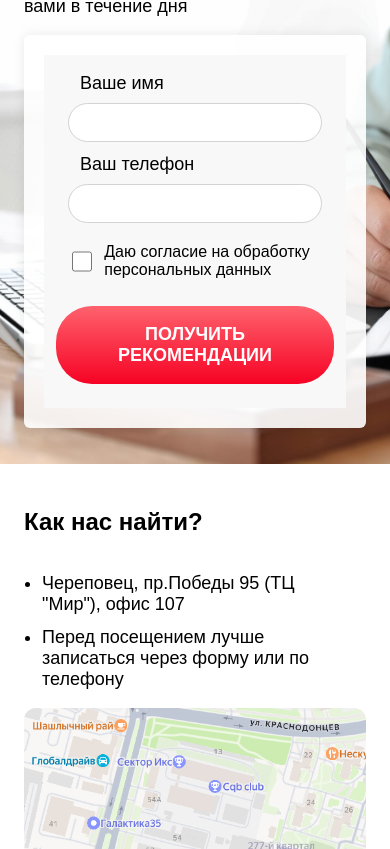
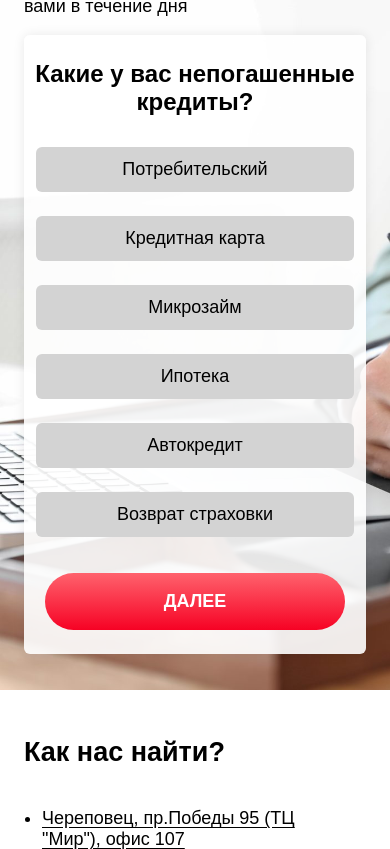
Before and after one commit to andissun1/chlist, a React (Vite) app in the folder client/: page / in a window 390 px wide. Shown: the part 1135-1984 px from the top of the page. Built offline with nearby package versions, Linux system fonts and the light colour scheme.

Commit message:
Добавлен опросник

```diff
--- a/client/src/components/ActionBlock/ActionBlock.module.css
+++ b/client/src/components/ActionBlock/ActionBlock.module.css
@@ -24,6 +24,8 @@
 }
 
 .formContainer {
+  position: relative;
+
   width: 100%;
   max-width: 800px;
   height: 400px;
--- a/client/src/components/ActionBlock/ActionBlock.tsx
+++ b/client/src/components/ActionBlock/ActionBlock.tsx
@@ -1,12 +1,20 @@
 import style from './ActionBlock.module.css';
-// import { Questionnaire } from '../Questionnaire/Questionnaire';
+import { Questionnaire } from '../Questionnaire/Questionnaire';
 import { EmailForm } from '../EmailForm/EmailForm';
-// import { useState } from 'react';
+import { useState } from 'react';
 
 export const ActionBlock = () => {
-  // const [userInfo, setUserInfo] = useState({ isReady: false });
+  const [activeSlide, setActiveSlide] = useState(0);
+  const [userInfo, setUserInfo] = useState({
+    typeOfCredits: '',
+    sumOfCredits: '',
+    overduePayment: '',
+    collectors: '',
+    сommunicationPreferences: '',
+  });
 
-  // const toggleForm = () => setUserInfo({ ...userInfo, isReady: !userInfo.isReady });
+  const [showForm, setShowForm] = useState(false);
+  const toggleForm = () => setShowForm(!showForm);
 
   return (
     <div className={style.customSection}>
@@ -20,8 +28,17 @@ export const ActionBlock = () => {
         </p>
 
         <div className={style.formContainer}>
-          {/* {userInfo.isReady ? <EmailForm /> : <Questionnaire toggleForm={toggleForm} />} */}
-          <EmailForm />
+          {showForm ? (
+            <EmailForm toggleForm={toggleForm} userInfo={userInfo} />
+          ) : (
+            <Questionnaire
+              toggleForm={toggleForm}
+              activeSlide={activeSlide}
+              setActiveSlide={setActiveSlide}
+              userInfo={userInfo}
+              setUserInfo={setUserInfo}
+            />
+          )}
         </div>
       </div>
     </div>
--- a/client/src/components/EmailForm/EmailForm.module.css
+++ b/client/src/components/EmailForm/EmailForm.module.css
@@ -29,6 +29,11 @@
   margin-right: 12px;
 }
 
+.toPrivacy {
+  text-decoration: underline;
+  text-underline-offset: 3px;
+}
+
 /* Стили кнопки */
 .nextButton {
   display: flex;
@@ -56,6 +61,35 @@
   background-image: linear-gradient(rgb(255, 98, 109, 0.8), rgb(246, 2, 36, 0.8));
 }
 
+.nextButton:disabled {
+  background-color: lightgray;
+  background-image: none;
+}
+
+.progressBar {
+  position: absolute;
+  top: 0;
+
+  height: 5px;
+  background-color: var(--green);
+  width: 100%;
+}
+
+.backButton {
+  position: absolute;
+  height: 50px;
+  width: 50px;
+  top: 30px;
+  left: 30px;
+  font-size: 25px;
+
+  border-radius: 50%;
+}
+
+.backButton:hover {
+  transform: scale(1.05);
+}
+
 @media (max-width: 800px) {
   .inputsContainer {
     flex-direction: column;
@@ -66,4 +100,17 @@
     width: 35px;
     height: 35px;
   }
+
+  .backButton {
+    display: flex;
+    justify-content: center;
+    align-items: center;
+
+    height: 30px;
+    width: 30px;
+    top: 50%;
+    left: -10px;
+
+    transform: translateY(-50%);
+  }
 }
--- a/client/src/components/EmailForm/EmailForm.tsx
+++ b/client/src/components/EmailForm/EmailForm.tsx
@@ -2,12 +2,18 @@ import { useState } from 'react';
 import { Input } from '../Input/Input';
 import style from './EmailForm.module.css';
 import { Link } from 'react-router-dom';
+import type { userInfo } from '../Questionnaire/Questionnaire';
 
-export const EmailForm = () => {
+type EmailFormProps = {
+  toggleForm: () => void;
+  userInfo: userInfo;
+};
+
+export const EmailForm = ({ toggleForm, userInfo }: EmailFormProps) => {
   const [formData, setFormData] = useState({
     name: '',
     phone: '',
-    privacy: '',
+    privacy: false,
     isSubmited: false,
   });
 
@@ -65,7 +71,7 @@ export const EmailForm = () => {
       headers: {
         'Content-Type': 'application/json',
       },
-      body: JSON.stringify(formData),
+      body: JSON.stringify({ ...formData, ...userInfo }),
     });
 
     if (!response.ok) {
@@ -78,6 +84,8 @@ export const EmailForm = () => {
 
   return (
     <form className={style.emailForm} onSubmit={handleSubmit}>
+      <div className={style.progressBar} />
+
       {formData.isSubmited ? (
         'Ваша заявка отправлена'
       ) : (
@@ -104,21 +112,31 @@ export const EmailForm = () => {
             <input
               type="checkbox"
               id="privacy"
-              value={formData.privacy}
-              onChange={handleChange}
+              onChange={() => setFormData({ ...formData, privacy: !formData.privacy })}
             />
 
             <label htmlFor="privacy">
               Даю согласие на{' '}
-              <Link target="_blank" to={'/privacy'}>
+              <Link className={style.toPrivacy} target="_blank" to={'/privacy'}>
                 обработку персональных данных
-              </Link>{' '}
+              </Link>
             </label>
           </div>
 
-          <button type="submit" className={style.nextButton}>
-            ПОЛУЧИТЬ РЕКОМЕНДАЦИИ
-          </button>
+          <div className={style.buttons}>
+            <button
+              type="button"
+              className={style.backButton + ' icon-angle-left'}
+              onClick={toggleForm}
+            />
+            <button
+              type="submit"
+              className={style.nextButton}
+              disabled={!formData.name || !formData.phone || !formData.privacy}
+            >
+              ПОЛУЧИТЬ РЕКОМЕНДАЦИИ
+            </button>
+          </div>
         </>
       )}
     </form>
--- a/client/src/components/Map/Map.module.css
+++ b/client/src/components/Map/Map.module.css
@@ -6,6 +6,7 @@
 
 .map h2 {
   grid-column: span 2;
+  font-size: 27px;
 }
 
 .map ul {
@@ -19,6 +20,11 @@
 .text {
   flex: 1;
   padding-right: 12px;
+}
+
+.toYandexMap {
+  text-decoration: underline;
+  text-underline-offset: 3px;
 }
 
 .yaMap {
--- a/client/src/components/Map/Map.tsx
+++ b/client/src/components/Map/Map.tsx
@@ -7,7 +7,13 @@ export const Map = () => {
         <h2>Как нас найти?</h2>
         <div className={style.text}>
           <ul>
-            <li>Череповец, пр.Победы 95 (ТЦ "Мир"), офис 107</li>
+            <a
+              className={style.toYandexMap}
+              href="https://yandex.ru/maps/-/CPDYnB8F"
+              target="_blank"
+            >
+              <li>Череповец, пр.Победы 95 (ТЦ "Мир"), офис 107</li>
+            </a>
             <li>Перед посещением лучше записаться через форму или по телефону</li>
           </ul>
         </div>
--- a/client/src/components/Questionnaire/Questionnaire.module.css
+++ b/client/src/components/Questionnaire/Questionnaire.module.css
@@ -22,13 +22,19 @@
   font-size: var(--med-text);
 }
 
-.answer:hover {
-  background-color: rgb(181, 181, 181);
+.activeAnswer {
+  background-color: var(--green);
+  color: white;
 }
 
-.answer:active {
-  background-color: var(--green);
-  color: white;
+.answer:hover {
+  opacity: 0.8;
+}
+
+.buttonContainer {
+  display: flex;
+  justify-content: center;
+  margin-inline: 10px;
 }
 
 .nextButton {
@@ -57,8 +63,26 @@
   background-image: linear-gradient(rgb(255, 98, 109, 0.8), rgb(246, 2, 36, 0.8));
 }
 
+.prevButton {
+  display: flex;
+  justify-content: center;
+  align-items: center;
+  font-size: var(--med-text);
+  color: black;
+  background-color: transparent;
+  font-weight: bold;
+  border-radius: 36px;
+  padding: 18px;
+  width: 100%;
+  max-width: 300px;
+
+  margin: 24px auto;
+
+  transition: transform 0.2s ease-out;
+}
+
 .progressBar {
-  width: 20%;
   height: 5px;
   background-color: var(--green);
+  transition: width 0.3s ease-in-out;
 }
--- a/client/src/components/Questionnaire/Questionnaire.tsx
+++ b/client/src/components/Questionnaire/Questionnaire.tsx
@@ -1,26 +1,112 @@
 import style from './Questionnaire.module.css';
+
+export type userInfo = {
+  typeOfCredits: string;
+  sumOfCredits: string;
+  overduePayment: string;
+  collectors: string;
+  сommunicationPreferences: string;
+};
 
 type QuestionnaireProps = {
   toggleForm: () => void;
+  activeSlide: number;
+  setActiveSlide: (slide: number) => void;
+  userInfo: userInfo;
+  setUserInfo: (info: { [K in keyof userInfo]: string }) => void;
 };
 
-export const Questionnaire = ({ toggleForm }: QuestionnaireProps) => {
+const slides = {
+  typeOfCredits: {
+    title: 'Какие у вас непогашенные кредиты?',
+    answers: [
+      'Потребительский',
+      'Кредитная карта',
+      'Микрозайм',
+      'Ипотека',
+      'Автокредит',
+      'Возврат страховки',
+    ],
+  },
+  sumOfCredits: {
+    title: 'Сумма общего долга перед всеми кредиторами (рублей)',
+    answers: ['до 300 тыс', '300-500 тыс', '500-800 тыс', '1-2 млн'],
+  },
+  overduePayment: {
+    title: 'Есть ли просрочки по кредитам?',
+    answers: ['Нет', 'Да, менее месяца', 'Да, от 1 до 3 месяцев', 'Да, более 3 месяцев'],
+  },
+  collectors: {
+    title: 'Звонят ли вам коллекторы?',
+    answers: [
+      'Не звонят коллекторы',
+      'Звонят, но редко',
+      'Звонят часто',
+      'Приходят на работу и домой',
+    ],
+  },
+  сommunicationPreferences: {
+    title: 'Как удобнее общаться?',
+    answers: ['Звонок/СМС', 'Telegram', 'VK'],
+  },
+};
+
+type SlidesKeys = keyof typeof slides;
+
+export const Questionnaire = ({
+  toggleForm,
+  activeSlide,
+  setActiveSlide,
+  setUserInfo,
+  userInfo,
+}: QuestionnaireProps) => {
+  const currentSlideName = Object.keys(slides)[activeSlide] as SlidesKeys;
+  const currentSlide = slides[currentSlideName];
+
+  const nextStep = () => setActiveSlide(activeSlide + 1);
+  const prevStep = () => setActiveSlide(activeSlide - 1);
+
+  const updateUserInfo = (e: React.MouseEvent<HTMLButtonElement>) => {
+    if (e.target instanceof HTMLButtonElement)
+      setUserInfo({ ...userInfo, [currentSlideName]: e.target.textContent });
+  };
+
   return (
     <div className={style.questionnaire}>
-      <div className={style.progressBar} />
+      <div
+        className={style.progressBar}
+        style={{ width: (100 / Object.keys(slides).length) * activeSlide + '%' }}
+      />
 
-      <h2>Какие у вас непогашенные кредиты?</h2>
+      <h2>{currentSlide.title}</h2>
       <div className={style.answersBlock}>
-        <button className={style.answer}>Потребительский</button>
-        <button className={style.answer}>Кредитная карта</button>
-        <button className={style.answer}>Микрозайм</button>
-        <button className={style.answer}>Ипотека</button>
-        <button className={style.answer}>Автокредит</button>
-        <button className={style.answer}>Возврат страховки</button>
+        {currentSlide.answers.map((answer) => (
+          <button
+            className={`${style.answer} ${
+              userInfo[currentSlideName].includes(answer) ? style.activeAnswer : ''
+            }`}
+            key={answer}
+            onClick={updateUserInfo}
+          >
+            {answer}
+          </button>
+        ))}
       </div>
-      <button className={style.nextButton} onClick={toggleForm}>
-        ДАЛЕЕ
-      </button>
+
+      <div className={style.buttonContainer}>
+        {activeSlide > 0 && (
+          <button className={style.prevButton} onClick={prevStep}>
+            НАЗАД
+          </button>
+        )}
+
+        <button
+          className={style.nextButton}
+          onClick={activeSlide === 4 ? toggleForm : nextStep}
+        >
+          ДАЛЕЕ
+        </button>
+      </div>
     </div>
   );
 };
--- a/client/src/pages/Privacy/Privacy.module.css
+++ b/client/src/pages/Privacy/Privacy.module.css
@@ -2,7 +2,8 @@
   padding: 0 60px;
 }
 
-.privacy p {
+.privacy p,
+.privacy ul {
   color: var(--text);
   line-height: 1.5;
 }
@@ -14,3 +15,9 @@
 .privacy span {
   color: black;
 }
+
+@media (max-width: 800px) {
+  .privacy {
+    padding: 0 24px;
+  }
+}
```
Also changed, not shown: client/src/pages/Privacy/Privacy.tsx (+8 -8 lines), 2 other files (tests, documents, lock files or other folders).
